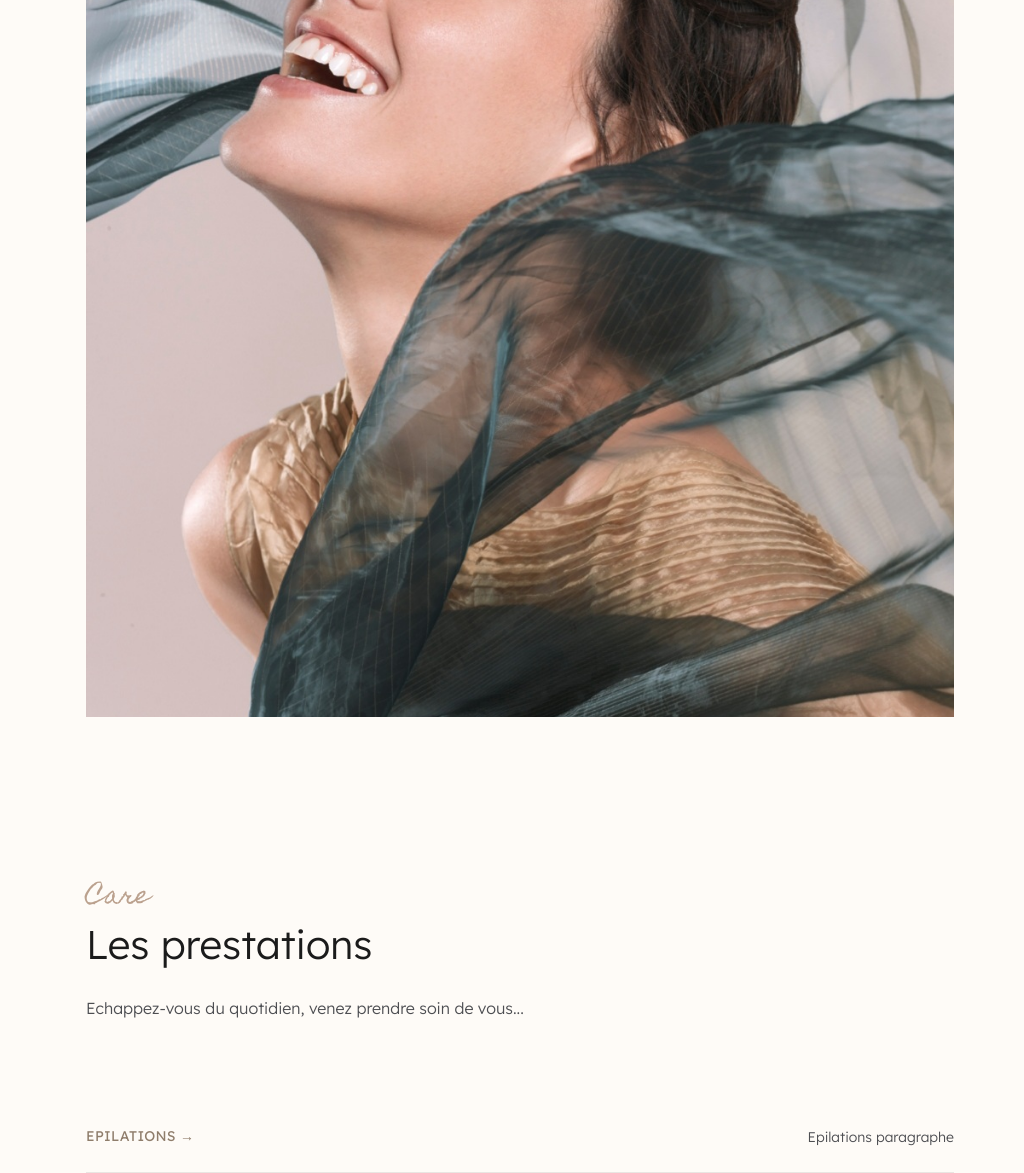
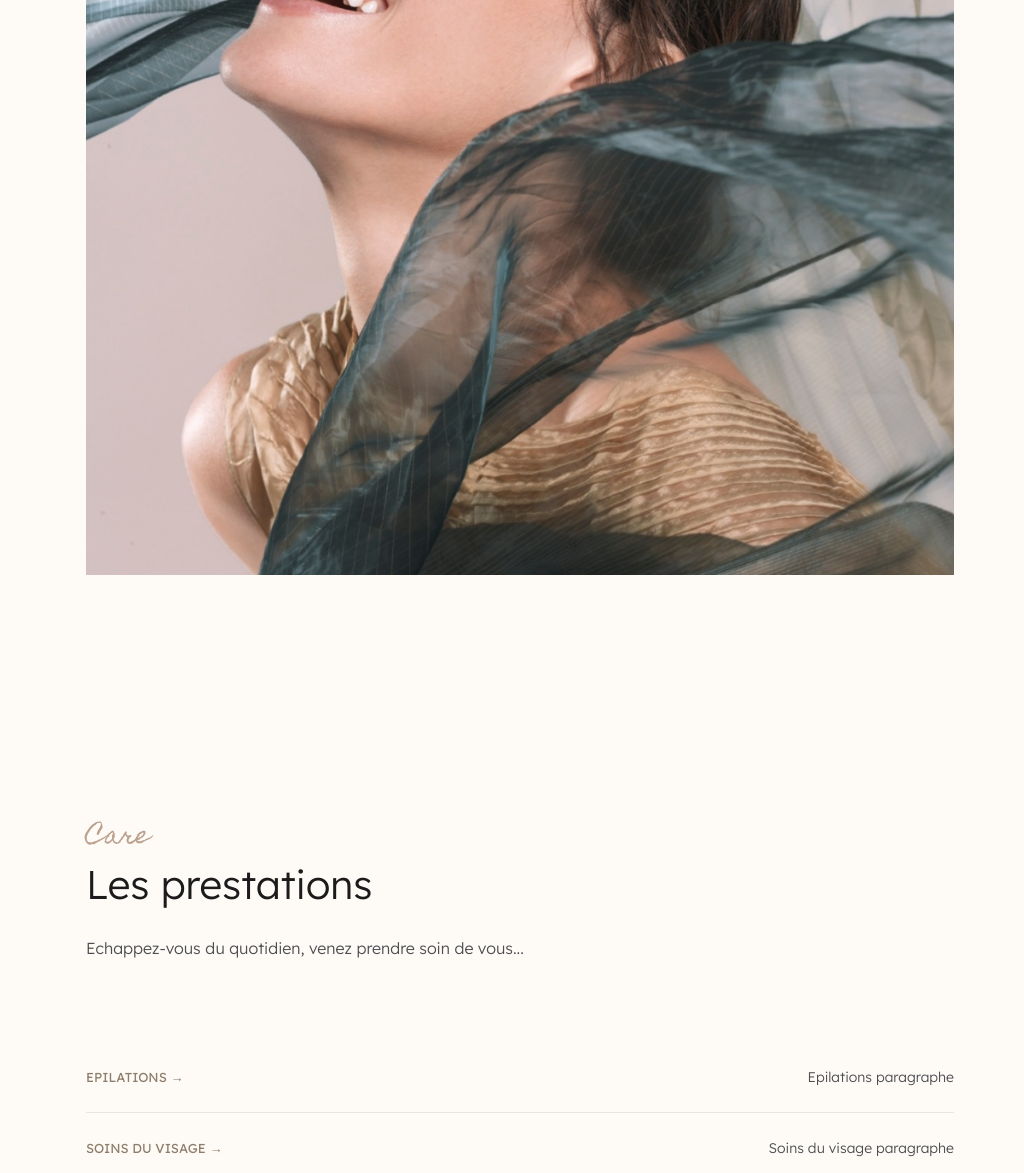
Before and after one commit to ale-sain/institut-project, a Next.js app in the folder test-app/: page / in a window 1024 px wide. Shown: the part 1624-2797 px from the top of the page. Built offline with nearby package versions, Linux system fonts and the light colour scheme.

Commit message:
responsivity prestation improveD

```diff
--- a/test-app/src/app/button-accueil.tsx
+++ b/test-app/src/app/button-accueil.tsx
@@ -5,9 +5,9 @@ export default function AccueilButton() {
   return (
     <>
         <div className="button-container right">
-            <div className="button round">
+            <a className="button round" href="#prestations">
                 <span>VOIR LES PRESTATIONS</span>
-            </div>
+            </a>
         </div>
     </>
   )
--- a/test-app/src/styles/list-presta.css
+++ b/test-app/src/styles/list-presta.css
@@ -76,3 +76,16 @@ font-size: 14px;
         align-items: flex-start;
       }
 }
+
+@media screen and (max-width: 1224px) and (min-width: 1024px) {
+    .specialist-item:hover {
+        padding-left: 10px;
+        padding-right: 10px;
+        box-shadow: inset 0 80px #fbf5f1;
+    }
+
+    .specialist-link-wrapper {
+        letter-spacing: 0;
+        font-size: 13px;
+        }
+}
--- a/test-app/src/styles/prestations.css
+++ b/test-app/src/styles/prestations.css
@@ -28,6 +28,21 @@ img {
     border:0;
 }
 
+@media screen and (max-width: 1224px) {
+    .presta-left-wrapper {
+        height: 100%;
+        padding-bottom: 40px;
+        padding-right: 10px;
+    }
+
+    .presta-img-wrapper {
+        width: 100%;
+        height: 100%;
+        padding-bottom: 0;
+        overflow: hidden;
+    }
+}
+
 @media screen and (max-width: 1024px) {
     .grid-item {
         padding: 8px;
@@ -36,8 +51,8 @@ img {
 
     .grid-item._50 {
         width: 100%;
-        padding-top: 20px;
-        padding-bottom: 20px;
+        padding-top: 0;
+        padding-bottom: 0;
     }
 
     .grid.reverse {
@@ -49,4 +64,11 @@ img {
         padding-bottom: 0;
         padding-right: 0;
     }
+
+    .presta-img-wrapper {
+        width: 100%;
+        height: 80%;
+        padding-bottom: 0;
+        overflow: hidden;
+    }
 }
```
